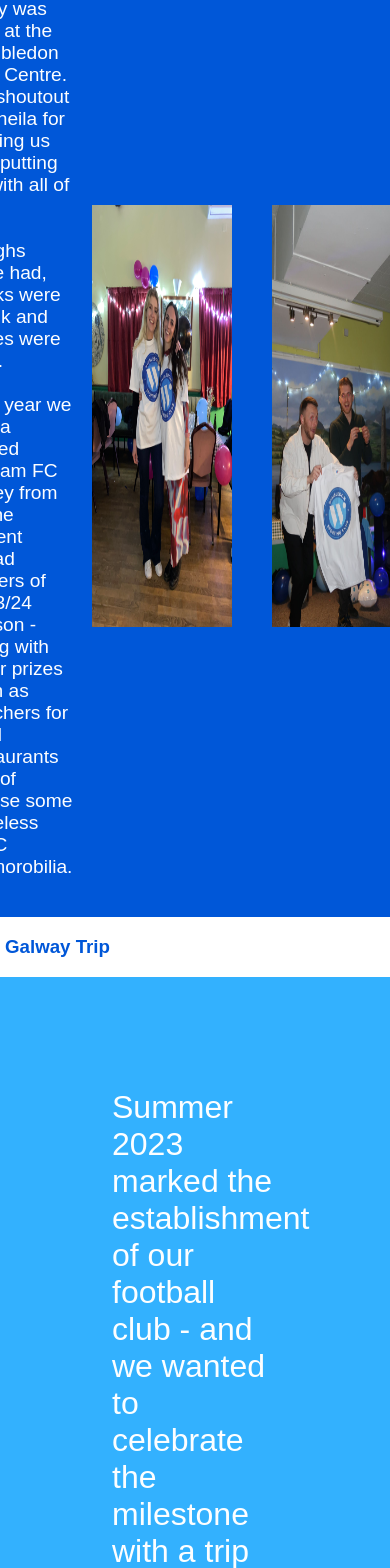
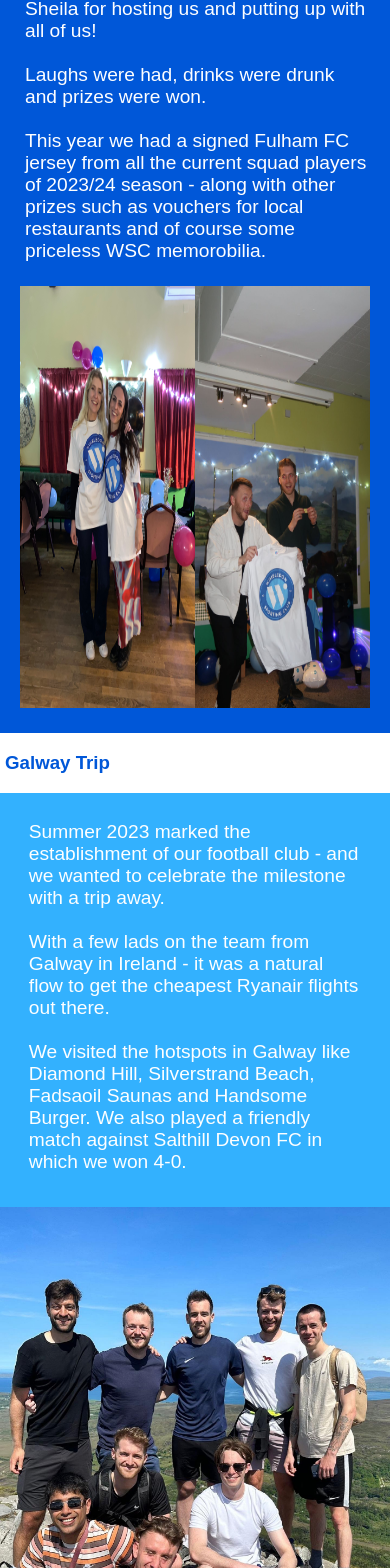
Before and after one commit to hasanshahid99/WSC-Site, a React (Create React App) app in the folder wimbledon-sporting-club/: page /social in a window 390 px wide. Shown: the part 422-1990 px from the top of the page. Built offline with nearby package versions, Linux system fonts and the light colour scheme; a web font is replaced by a local one.

Commit message:
optimized for mobile screen

```diff
--- a/wimbledon-sporting-club/src/App.scss
+++ b/wimbledon-sporting-club/src/App.scss
@@ -213,6 +213,15 @@ a {
 .banner2 div {
   width: 100%;
 }
+.banner3 {
+  background-color: $secondary-color;
+
+}
+
+.banner3 p {
+  font-size: 1.2rem;
+  margin: 1.8rem;
+}
 #map {
   border: solid 1px transparent;
   width: 100%;
@@ -361,6 +370,11 @@ margin: 5px 20px;
   display: flex;
 }
 
+.international {
+  text-align: center;
+  color: $secondary-color
+}
+
   // footer
   .footer {
     margin-top: 10px;
@@ -452,6 +466,7 @@ margin: 5px 20px;
   .banner {
     overflow: hidden
   };
+
   #banner-text {
     font-size: 1rem;
     margin: 5px 15px;
@@ -467,6 +482,32 @@ margin: 5px 20px;
     width: 50%;
     margin: 5px;
   }
+
+  #social-h1 {
+    font-size: 0.8em;
+  }
+  .bnr-scl {
+    display: block;
+  }
+  .social-pics {
+    width: 50%;
+    margin: 5px 0;
+  }
+  .christmas-img-container {
+    display: flex;
+    justify-items: center;
+  }
+  .img-wrapper {
+    display: grid;
+    grid-template-columns: repeat(1, 1fr)
+
+  }
+  .banner3 img {
+    width: 100%;
+  }
+  .specs {
+    font-size: 0.8em;
+  }
     .footer {
       transform: translateX(13%);
       flex-direction: column;
@@ -481,4 +522,5 @@ margin: 5px 20px;
   .num {
     margin-left: 20px;
   }
+
   }
--- a/wimbledon-sporting-club/src/pages/Social.tsx
+++ b/wimbledon-sporting-club/src/pages/Social.tsx
@@ -20,24 +20,32 @@ const Social:React.FC = () => {
       <br></br> <br></br>Laughs were had, drinks were drunk and prizes were won. <br></br><br></br> This year we had a signed Fulham FC jersey from all the current squad players of 2023/24 season - along with other prizes such as vouchers for local restaurants and of course some priceless WSC memorobilia. </p>
 
 
+      <div className='christmas-img-container'>
 
-      <img className="social-pics"src="assets/Gallery/SocialPics/ChristmasPartyGirls.jpeg" alt="Wimbledon Sporting Club team team squad Irish Centre"></img>
-      <img className="social-pics"src="assets/Gallery/SocialPics/ChristmasPartyRaffle.jpeg" alt="Wimbledon Sporting Club team team squad Irish Centre"></img>
+      <img className="social-pics"src="assets/Gallery/SocialPics/ChristmasPartyGirls.jpeg" alt="Wimbledon Sporting Club girls christmas party Irish Centre"></img>
+      <img className="social-pics"src="assets/Gallery/SocialPics/ChristmasPartyRaffle.jpeg" alt="Wimbledon Sporting Club raffle christmas party Irish Centre"></img>
+      </div>
 
 </section>
 <h3>Galway Trip</h3>
-<section className='banner banner2 banner3'>
-<p className='para'> Summer 2023 marked the establishment of our football club - and we wanted to celebrate the milestone with a trip away.  <br></br><br></br>
-With a few lads on the team from Galway in Ireland - it was a natural flow to get the cheapest Ryanair flights out there. </p>
+<section className='banner banner3'>
+<p className='para specs'> Summer 2023 marked the establishment of our football club - and we wanted to celebrate the milestone with a trip away.  <br></br><br></br>
+With a few lads on the team from Galway in Ireland - it was a natural flow to get the cheapest Ryanair flights out there. <br></br><br></br> We visited the hotspots in Galway like Diamond Hill, Silverstrand Beach, Fadsaoil Saunas and Handsome Burger. We also played a friendly match against Salthill Devon FC in which we won 4-0.</p>
 <div className='trip-img-container'>
 <div className='img-wrapper'>
   <img className="social-pics"src="assets/Gallery/SocialPics/DiamondHill.jpeg" alt="Wimbledon Sporting Club team team squad Irish Centre"></img>
-      <img className="social-pics"src="assets/Gallery/SocialPics/QuayStreet.jpeg" alt="Wimbledon Sporting Club team team squad Irish Centre"></img>
-      <img className="social-pics"src="assets/Gallery/SocialPics/GalwayBeach.jpeg" alt="Wimbledon Sporting Club team team squad Irish Centre"></img>
-      <img className="social-pics"src="assets/Gallery/SocialPics/Massimos.jpeg" alt="Wimbledon Sporting Club team team squad Irish Centre"></img>
+      <img className="social-pics"src="assets/Gallery/SocialPics/QuayStreet.jpeg" alt="Wimbledon Sporting Club irish trip away Galway"></img>
+      <img className="social-pics"src="assets/Gallery/SocialPics/GalwayBeach.jpeg" alt="Wimbledon Sporting Club irish trip away Galway beach"></img>
+      <img className="social-pics"src="assets/Gallery/SocialPics/Massimos.jpeg" alt="Wimbledon Sporting Club irish trip away Galway massimos night out social"></img>
       </div>
+
+
       </div>
 </section>
+<div className="callout">
+<p className='international'> Fancy giving Wimbledon Sporting Club a run for their international form?  <br></br><br></br>
+We can organise a preseason friendly game - always happy to host in London or we can fly out to you. <br></br><br></br>Find the contact details below and we can organise something ⚽ </p>
+</div>
 <Footer/>
     </div>
   )
```
